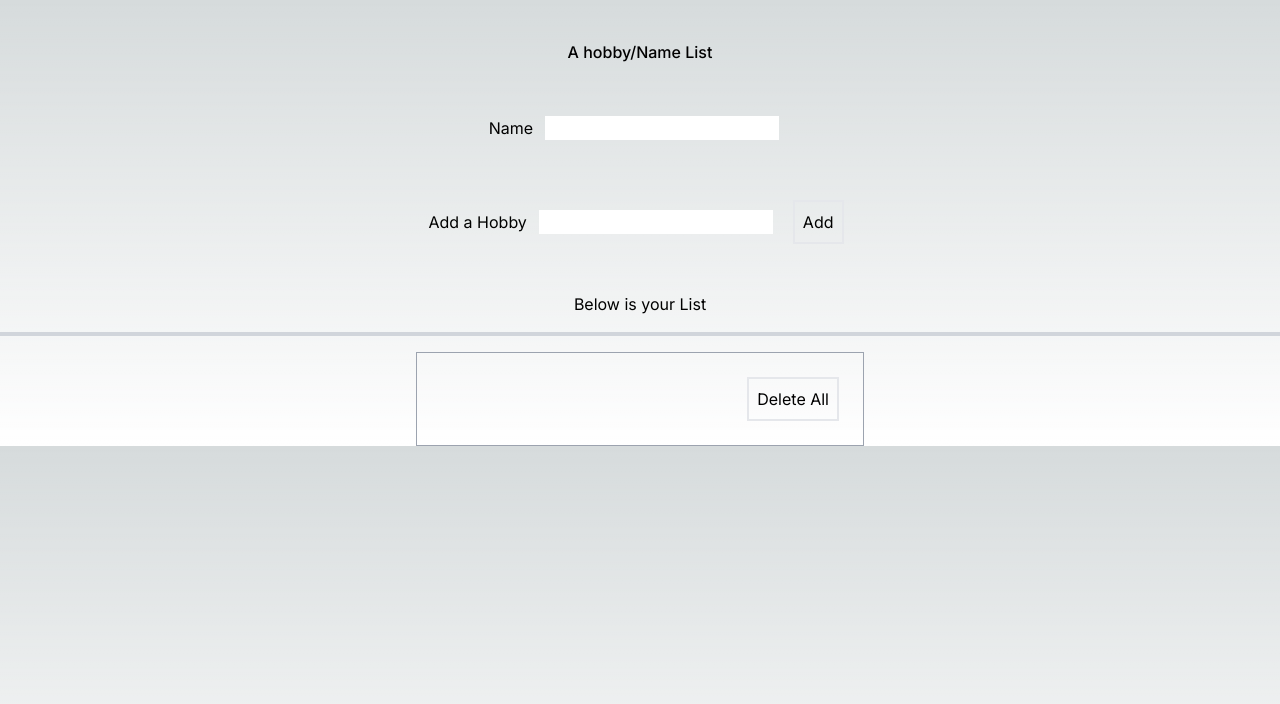
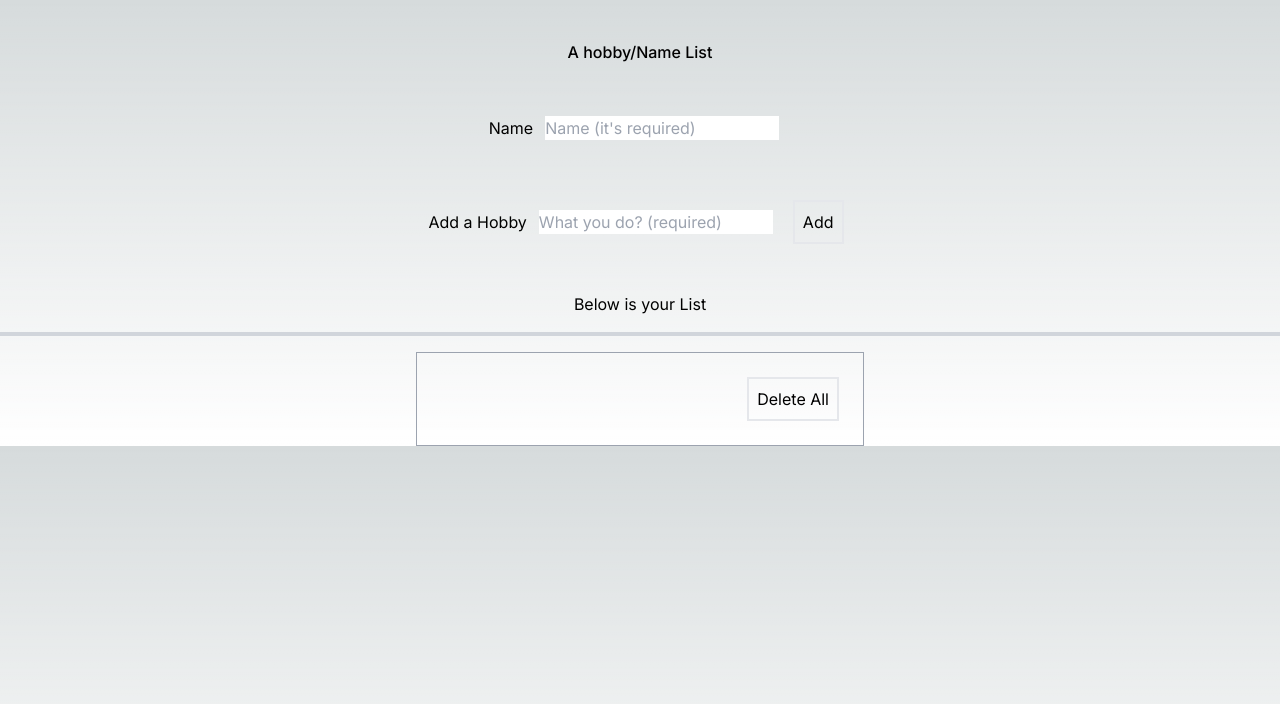
Before and after one commit to Bruskiguy/Basic-Hobby-App-nextjs, a Next.js app: page /user in a window 1280 px wide. Shown: the top 704 px of the page. Built offline with nearby package versions, Linux system fonts and the light colour scheme.

Commit message:
its required.

```diff
--- a/components/UserProfile.tsx
+++ b/components/UserProfile.tsx
@@ -27,6 +27,8 @@ export const UserProfile = () => {
         <label>
           Name
           <input
+            required
+            placeholder="Name (it's required)"
             className="text-black m-3"
             type="text"
             value={nameInput}
@@ -41,6 +43,8 @@ export const UserProfile = () => {
         <label>
           Add a Hobby
           <input
+            required
+            placeholder="What you do? (required)"
             className="text-black m-3"
             type="text"
             value={hobbyInput}
```
